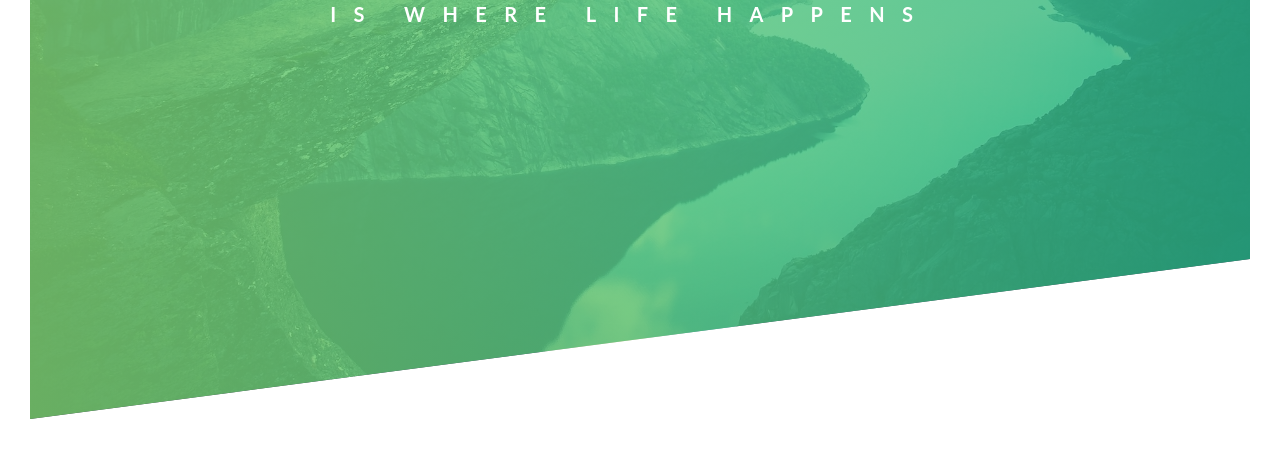
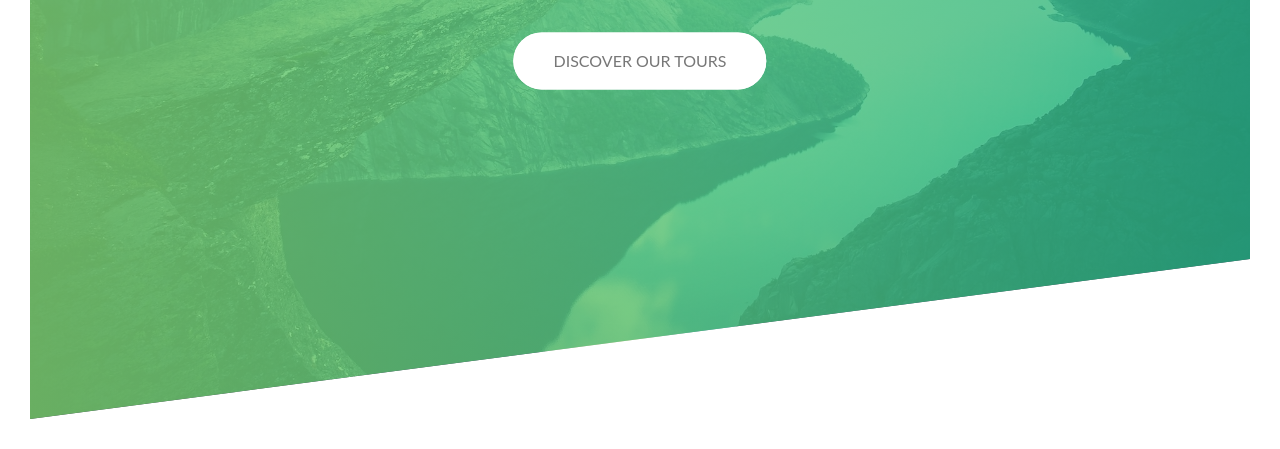
Before and after one commit to AbhishekRauthan/Natours-gatsby, a Gatsby site: page / in a window 1280 px wide. Shown: the part 371-820 px from the top of the page. Built offline with nearby package versions, Linux system fonts and the light colour scheme; Gatsby itself is replaced by a stand-in of ours.

Commit message:
Done with Header

```diff
--- a/src/components/Header.jsx
+++ b/src/components/Header.jsx
@@ -13,6 +13,8 @@
           <span className="heading-primary-main"> Outdoors </span>
           <span className="heading-primary-sub"> is where life happens </span>
         </h1>
+
+        <a href="" className="btn btn-white btn-animated" onClick={e => e.preventDefault()}>Discover our tours</a>
       </div>
     </header>
   )
--- a/src/scss/app.scss
+++ b/src/scss/app.scss
@@ -43,11 +43,13 @@
   top: 40%;
   left: 50%;
   transform: translate(-50%, -50%);
+  text-align: center;
 }
 
 .heading-primary {
   color: #fff;
   text-transform: uppercase;
+  margin-bottom: 60px;
 }
 
 .heading-primary-main {
@@ -82,6 +84,7 @@
     transform: translateX(0);
   }
 }
+
 @keyframes moveInRight {
   0% {
     opacity: 0;
@@ -93,3 +96,68 @@
     transform: translateX(0);
   }
 }
+
+.btn:link,
+.btn:visited {
+  text-transform: uppercase;
+  text-decoration: none;
+  padding: 15px 40px;
+  display: inline-block;
+  border-radius: 100px;
+  transition: all 0.2s;
+  position: relative;
+}
+
+.btn:hover {
+  transform: translateY(-3px);
+  box-shadow: 0 10px 20px rgba($color: #000000, $alpha: 0.2);
+}
+
+.btn:active {
+  transform: translateY(-1px);
+  box-shadow: 0 5px 10px rgba($color: #000000, $alpha: 0.2);
+}
+
+.btn-white {
+  background-color: #fff;
+  color: #777;
+}
+
+.btn::after {
+  content: "";
+  display: inline-block;
+  height: 100%;
+  width: 100%;
+  border-radius: 100px;
+  position: absolute;
+  top: 0;
+  left: 0;
+  z-index: -1;
+  transition: all 0.4s;
+}
+
+.btn-white::after {
+  background-color: #fff;
+}
+
+.btn:hover::after {
+  transform: scaleX(1.4) scaleY(1.6);
+  opacity: 0;
+}
+
+@keyframes moveInButton {
+  0% {
+    opacity: 0;
+    transform: translateY(30px);
+  }
+
+  100% {
+    opacity: 1;
+    transform: translate(0);
+  }
+}
+
+.btn-animated {
+  animation: moveInButton 0.5s ease-out 0.75s;
+  animation-fill-mode: backwards;
+}
```
